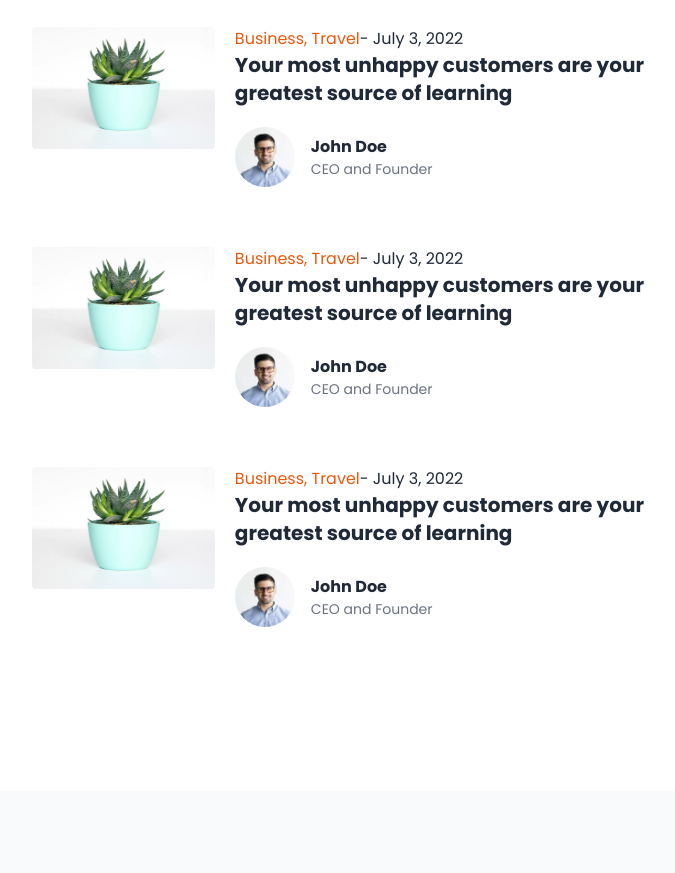
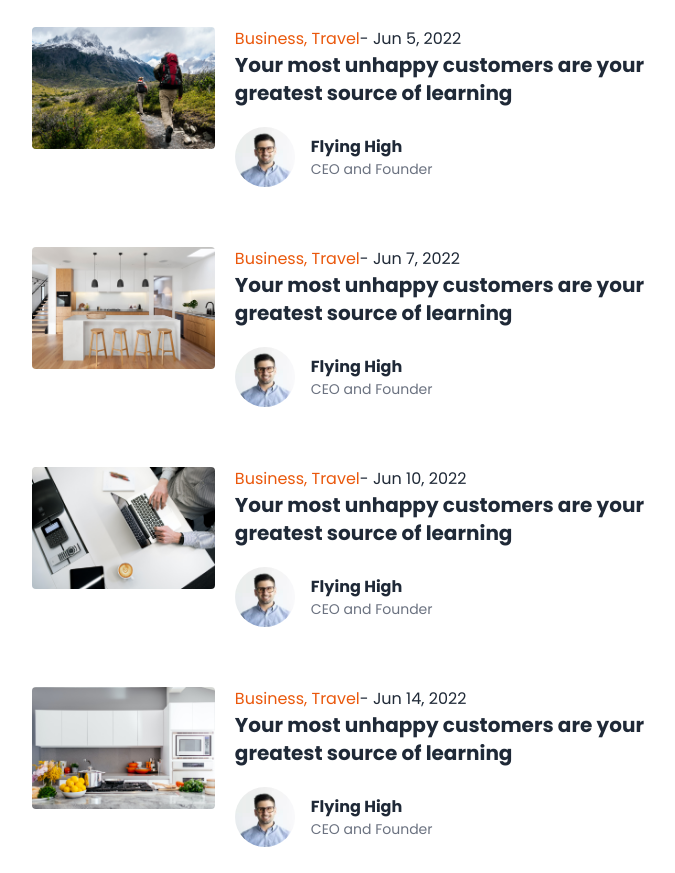
Before and after one commit to sherbahadurpun/nextjs-blog, a Next.js app: page /posts/1 in a window 1280 px wide. Shown: the part 1900-2773 px from the top of the page, without its empty margins (296-971 px from the left). Built offline with nearby package versions, Linux system fonts and the light colour scheme.

Commit message:
added link navigation

```diff
--- a/components/Section1.js
+++ b/components/Section1.js
@@ -43,12 +43,12 @@ export default function Section1() {
 }
 
 function Slide({ data }) {
-  const { title, description, category, img, published, author } = data;
+  const { id, title, description, category, img, published, author } = data;
 
   return (
     <div className="grid md:grid-cols-2 ">
       <div className="image">
-        <Link href={"/"}>
+        <Link href={`/posts/${id}`}>
           <a>
             <Image src={img || "/"} width={600} height={600} />
           </a>
@@ -56,26 +56,26 @@ function Slide({ data }) {
       </div>
       <div className="info flex justify-center flex-col">
         <div className="catg">
-          <Link href={"/"}>
+          <Link href={`/posts/${id}`}>
             <a className="text-orange-600 hover:text-orange-800">
               {category || "Unknown"}
             </a>
           </Link>
-          <Link href={"/"}>
+          <Link href={`/posts/${id}`}>
             <a className="text-gray-800 hover:text-gray-600">
               - {published || "Unknown"}
             </a>
           </Link>
         </div>
         <div className="title">
-          <Link href={"/"}>
+          <Link href={`/posts/${id}`}>
             <a className="text-3xl md:text-6xl font-bold text-gray-800 hover:text-gray-600 ">
               {title || "title"}
             </a>
           </Link>
         </div>
         <p className="text-gray-500 py-3 ">{description || "Unknown"}</p>
-        {author ? <Author /> : null}
+        {author ? <Author {...author}></Author> : <></>}
       </div>
     </div>
   );
--- a/components/Section2.js
+++ b/components/Section2.js
@@ -26,11 +26,11 @@ export default function Section2() {
 }
 
 function Post({ data }) {
-  const { title, category, img, published, author } = data;
+  const { id, title, category, img, published, author } = data;
   return (
     <div className="item">
       <div className="images">
-        <Link href={"/"}>
+        <Link href={`/posts/${id}`}>
           <a>
             <Image
               className="rounded"
@@ -43,19 +43,19 @@ function Post({ data }) {
       </div>
       <div className="info flex justify-center flex-col py-4">
         <div className="catg">
-          <Link href={"/"}>
+          <Link href={`/posts/${id}`}>
             <a className="text-orange-600 hover:text-orange-800">
               {category || "Unknown"}
             </a>
           </Link>
-          <Link href={"/"}>
+          <Link href={`/posts/${id}`}>
             <a className="text-gray-800 hover:text-gray-600">
               - {published || "Unknown"}
             </a>
           </Link>
         </div>
         <div className="title">
-          <Link href={"/"}>
+          <Link href={`/posts/${id}`}>
             <a className="text-xl font-bold text-gray-800 hover:text-gray-600 ">
               {title || "Title"}
             </a>
@@ -67,7 +67,7 @@ function Post({ data }) {
           text by the name of Lorem Ipsum decided to leave for the far World of
           Grammar.
         </p>
-        {author ? <Author /> : null}
+        {author ? <Author {...author}></Author> : <></>}
       </div>
     </div>
   );
--- a/components/Section3.js
+++ b/components/Section3.js
@@ -16,7 +16,14 @@ export default function Section3() {
       <h1 className="font-bold text-4xl py-12 text-center">Most Popular</h1>
 
       {/* Swiper Slide */}
-      <Swiper slidesPerView={2}>
+      <Swiper
+        breakpoints={{
+          640: {
+            slidesPerView: 2,
+            spaceBetween: 30,
+          },
+        }}
+      >
         {data.map((value, index) => (
           <SwiperSlide key={index}>
             <Post data={value}></Post>
@@ -28,12 +35,12 @@ export default function Section3() {
 }
 
 function Post({ data }) {
-  const { title, description, category, img, published, author } = data;
+  const { id, title, description, category, img, published, author } = data;
 
   return (
     <div className="grid">
       <div className="images">
-        <Link href={"/"}>
+        <Link href={`/posts/${id}`}>
           <a>
             <Image src={img || ""} width={600} height={400} />
           </a>
@@ -41,26 +48,26 @@ function Post({ data }) {
       </div>
       <div className="info flex justify-center flex-col py-4">
         <div className="catg">
-          <Link href={"/"}>
+          <Link href={`/posts/${id}`}>
             <a className="text-orange-600 hover:text-orange-800">
               {category || "No Category"}
             </a>
           </Link>
-          <Link href={"/"}>
+          <Link href={`/posts/${id}`}>
             <a className="text-gray-800 hover:text-gray-600">
               - {published || "No Date"}
             </a>
           </Link>
         </div>
         <div className="title">
-          <Link href={"/"}>
+          <Link href={`/posts/${id}`}>
             <a className="text-3xl md:text-4xl font-bold text-gray-800 hover:text-gray-600 ">
               {title || "No Title"}
             </a>
           </Link>
         </div>
         <p className="text-gray-500 py-3 ">{description || "No Description"}</p>
-        {author ? <Author /> : null}
+        {author ? <Author {...author}></Author> : <></>}
       </div>
     </div>
   );
--- a/components/Section4.js
+++ b/components/Section4.js
@@ -35,12 +35,12 @@ export default function Section4() {
 }
 
 function Post({ data }) {
-  const { title, category, img, published, author } = data;
+  const { id, title, category, img, published, author } = data;
 
   return (
     <div className="flex gap-5">
       <div className="image flex flex-col justify-start">
-        <Link href={"/"}>
+        <Link href={`/posts/${id}`}>
           <a>
             <Image
               className="rounded"
@@ -53,25 +53,25 @@ function Post({ data }) {
       </div>
       <div className="info flex flex-col justify-center">
         <div className="catg">
-          <Link href={"/"}>
+          <Link href={`/posts/${id}`}>
             <a className="text-orange-600 hover:text-orange-800">
               {category || "No Category"}
             </a>
           </Link>
-          <Link href={"/"}>
+          <Link href={`/posts/${id}`}>
             <a className="text-gray-800 hover:text-gray-600">
               - {published || "No Date"}
             </a>
           </Link>
         </div>
         <div className="title">
-          <Link href={"/"}>
+          <Link href={`/posts/${id}`}>
             <a className="text-xl font-bold text-gray-800 hover:text-gray-600 ">
               {title || "No Title"}
             </a>
           </Link>
         </div>
-        {author ? <Author /> : null}
+        {author ? <Author {...author}></Author> : <></>}
       </div>
     </div>
   );
--- a/components/_child/Author.js
+++ b/components/_child/Author.js
@@ -1,22 +1,19 @@
 import Image from "next/image";
 import Link from "next/link";
 
-export default function Author() {
+export default function Author({ name, img, designation }) {
+  if (!name && !img) return <></>;
+
   return (
     <div className="author flex py-5">
-      <Image
-        src={"/images/author/author1.jpg"}
-        width={60}
-        height={60}
-        className="rounded-full"
-      />
+      <Image src={img || ""} width={60} height={60} className="rounded-full" />
       <div className="flex flex-col justify-center px-4 ">
         <Link href={""}>
           <a className="text-md font-bold text-gray-800 hover:text-gray-600">
-            John Doe
+            {name}
           </a>
         </Link>
-        <span className="text-sm text-gray-500">CEO and Founder</span>
+        <span className="text-sm text-gray-500">{designation}</span>
       </div>
     </div>
   );
--- a/components/_child/Related.js
+++ b/components/_child/Related.js
@@ -1,30 +1,38 @@
 import Image from "next/image";
 import Link from "next/link";
+import fetcher from "../../lib/fetcher";
 import Author from "./Author";
+import Error from "./Error";
+import Spinner from "./Spinner";
 
 export default function Related() {
+  const { data, isLoading, isError } = fetcher("api/posts");
+
+  if (isLoading) return <Spinner />;
+  if (isError) return <Error />;
   return (
     <section className="pt-20">
       <h1 className="font-bold text-3xl py-10">Related</h1>
       <div className="flex flex-col gap-10">
-        {Post()}
-        {Post()}
-        {Post()}
-        {Post()}
+        {data.map((value, index) => (
+          <Post key={index} data={value}></Post>
+        ))}
       </div>
     </section>
   );
 }
 
-function Post() {
+function Post({ data }) {
+  const { id, title, category, img, published, author } = data;
+
   return (
     <div className="flex gap-5">
       <div className="image flex flex-col justify-start">
-        <Link href={"/"}>
+        <Link href={`/posts/${id}`}>
           <a>
             <Image
               className="rounded"
-              src={"/images/img1.jpg"}
+              src={img || ""}
               width={300}
               height={200}
             />
@@ -33,23 +41,25 @@ function Post() {
       </div>
       <div className="info flex flex-col justify-center">
         <div className="catg">
-          <Link href={"/"}>
+          <Link href={`/posts/${id}`}>
             <a className="text-orange-600 hover:text-orange-800">
-              Business, Travel
+              {category || "No Category"}
             </a>
           </Link>
-          <Link href={"/"}>
-            <a className="text-gray-800 hover:text-gray-600">- July 3, 2022</a>
+          <Link href={`/posts/${id}`}>
+            <a className="text-gray-800 hover:text-gray-600">
+              - {published || "No Date"}
+            </a>
           </Link>
         </div>
         <div className="title">
-          <Link href={"/"}>
+          <Link href={`/posts/${id}`}>
             <a className="text-xl font-bold text-gray-800 hover:text-gray-600 ">
-              Your most unhappy customers are your greatest source of learning
+              {title || "No Title"}
             </a>
           </Link>
         </div>
-        <Author />
+        {author ? <Author {...author}></Author> : <></>}
       </div>
     </div>
   );
--- a/pages/posts/[postId].js
+++ b/pages/posts/[postId].js
@@ -1,15 +1,35 @@
 import Image from "next/image";
+import { useRouter } from "next/router";
+import { SWRConfig } from "swr";
 import Author from "../../components/_child/Author";
+import Error from "../../components/_child/Error";
 import Ralated from "../../components/_child/Related";
+import Spinner from "../../components/_child/Spinner";
 import Format from "../../layout/Format";
+import fetcher from "../../lib/fetcher";
 import getPost from "../../lib/Helper";
 
-export default function Page({ title, img, subtitle, description, author }) {
+export default function Page({ fallback }) {
+  const route = useRouter();
+  const { postId } = route.query;
+  const { data, isLoading, isError } = fetcher(`api/posts/${postId}`);
+
+  if (isLoading) return <Spinner />;
+  if (isError) return <Error />;
+
+  return (
+    <SWRConfig value={{ fallback }}>
+      <Article {...data}></Article>
+    </SWRConfig>
+  );
+}
+
+function Article({ title, img, subtitle, description, author }) {
   return (
     <Format>
       <section className="container mx-auto md:px-2 py-16 w-1/2">
         <div className="flex justify-center">
-          {author ? <Author></Author> : <></>}
+          {author ? <Author {...author}></Author> : <></>}
         </div>
 
         <div className="post py-10">
@@ -40,7 +60,11 @@ export async function getStaticProps({ params }) {
   const posts = await getPost(params.postId);
 
   return {
-    props: posts,
+    props: {
+      fallback: {
+        "/api/posts": posts,
+      },
+    },
   };
 }
 
```
